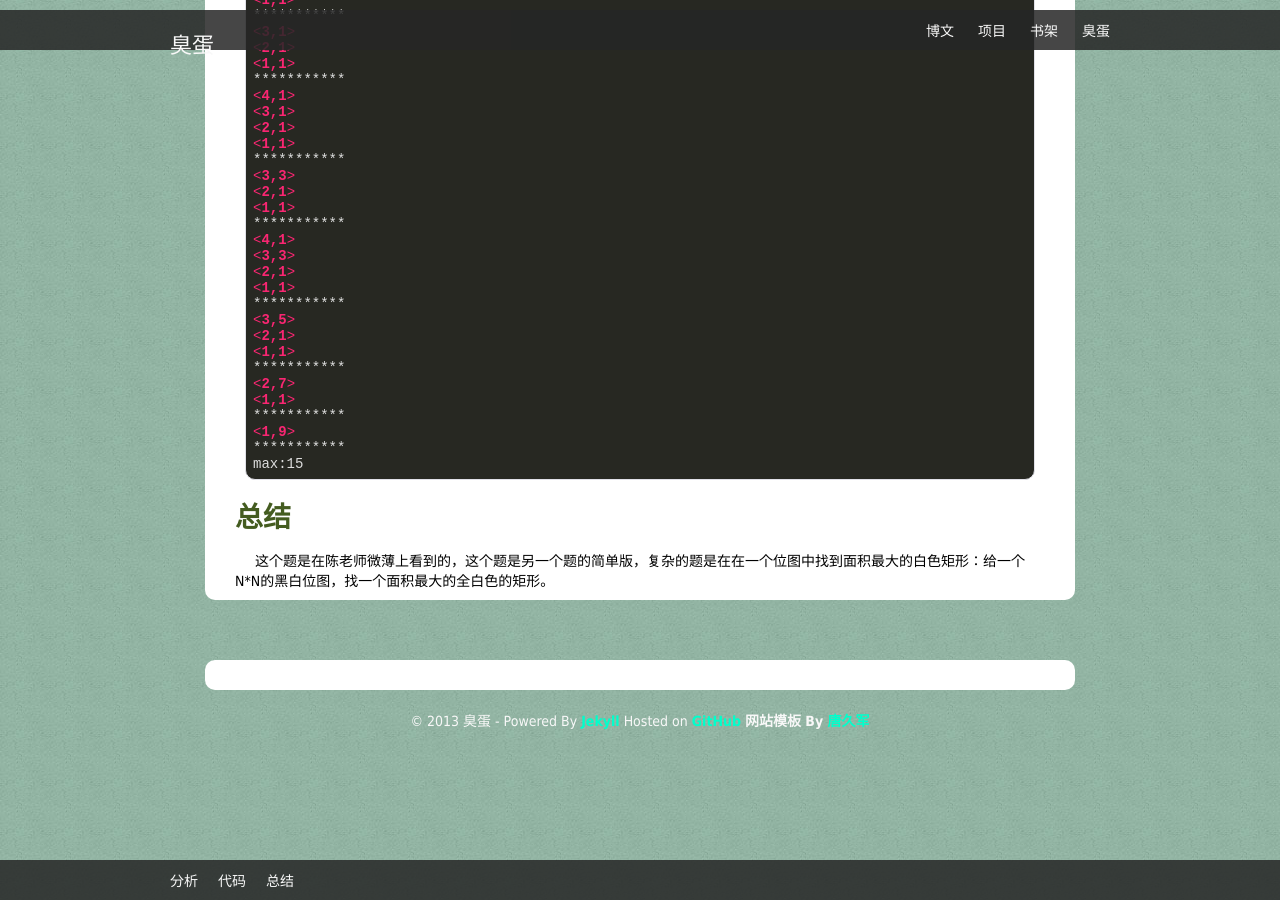
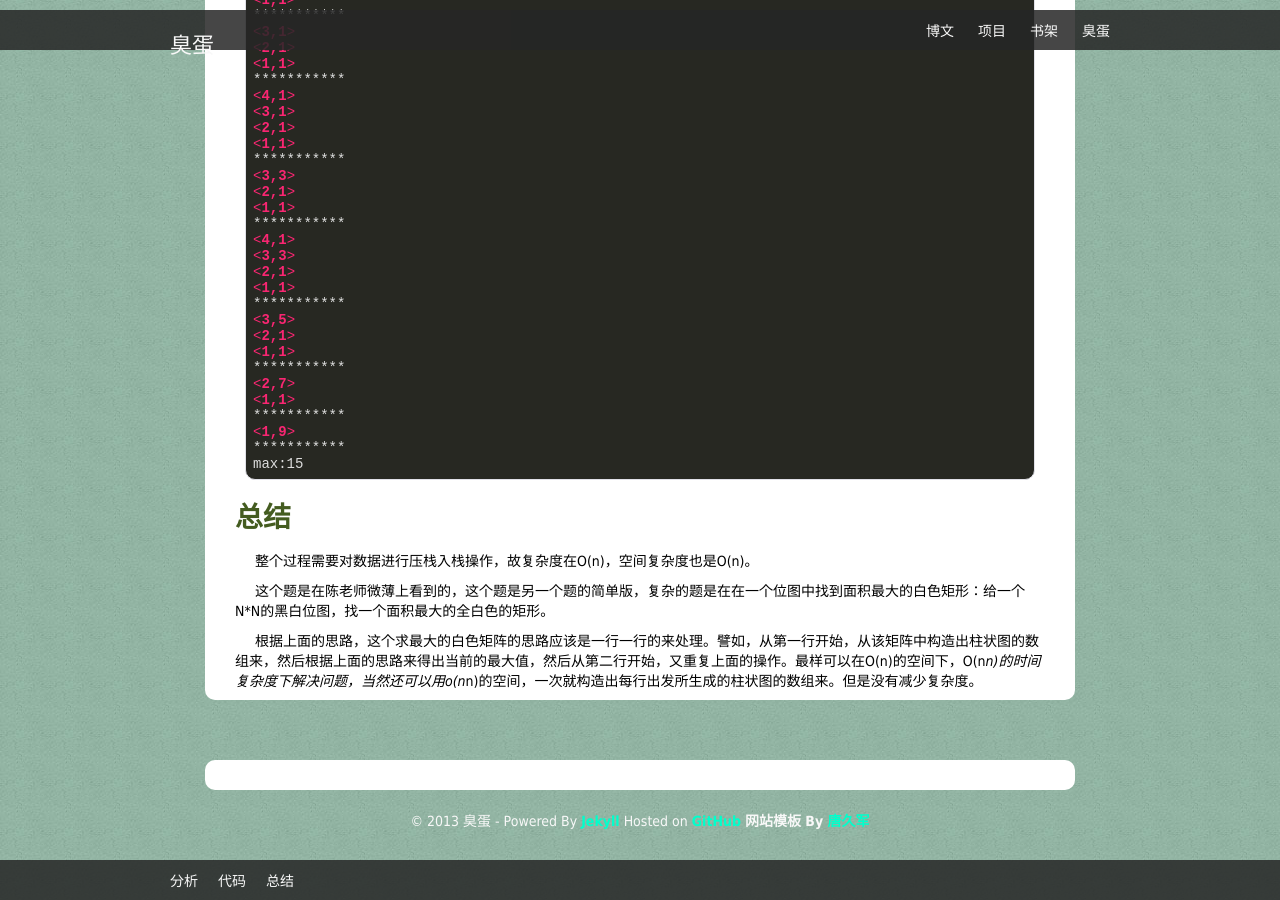
Before and after one commit to liuan/blog, a Jekyll site: the page built from _posts/2013-9-3-柱状图中找最大的矩形.md, in a window 1280 px wide and 900 px high, scrolled down 2301 px. Built offline with Jekyll 4.4.1, drawn with Linux system fonts in a browser that asks for light colours; comment, search, counter and statistics services are not loaded.

Commit message:
find the rectange in the matrix

```diff
--- a/_posts/2013-9-3-柱状图中找最大的矩形.md
+++ b/_posts/2013-9-3-柱状图中找最大的矩形.md
@@ -137,4 +137,8 @@ tags: 算法
 
 ### 总结
 
+整个过程需要对数据进行压栈入栈操作，故复杂度在O(n)，空间复杂度也是O(n)。
+
 这个题是在陈老师微薄上看到的，这个题是另一个题的简单版，复杂的题是在在一个位图中找到面积最大的白色矩形：给一个N\*N的黑白位图，找一个面积最大的全白色的矩形。
+
+根据上面的思路，这个求最大的白色矩阵的思路应该是一行一行的来处理。譬如，从第一行开始，从该矩阵中构造出柱状图的数组来，然后根据上面的思路来得出当前的最大值，然后从第二行开始，又重复上面的操作。最样可以在O(n)的空间下，O(n*n)的时间复杂度下解决问题，当然还可以用o(n*n)的空间，一次就构造出每行出发所生成的柱状图的数组来。但是没有减少复杂度。
```
